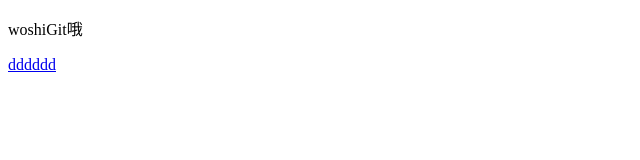
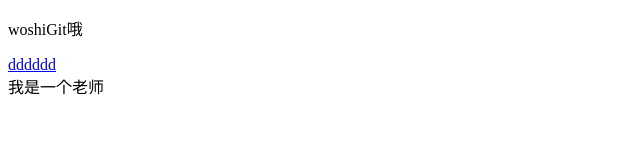
Before and after one commit to houzhichaoLove/houGit, a plain HTML site: page index.html in a window 1280 px wide. Shown: the whole page, without its empty margins (0-640 px from the left). Drawn offline with Linux system fonts and the light colour scheme.

Commit message:
老师及

```diff
--- a/index.html
+++ b/index.html
@@ -7,5 +7,6 @@
 <body>
     <p>woshiGit哦</p>
     <a href="###">dddddd</a>
+    <div>我是一个老师</div>
 </body>
 </html>
```
